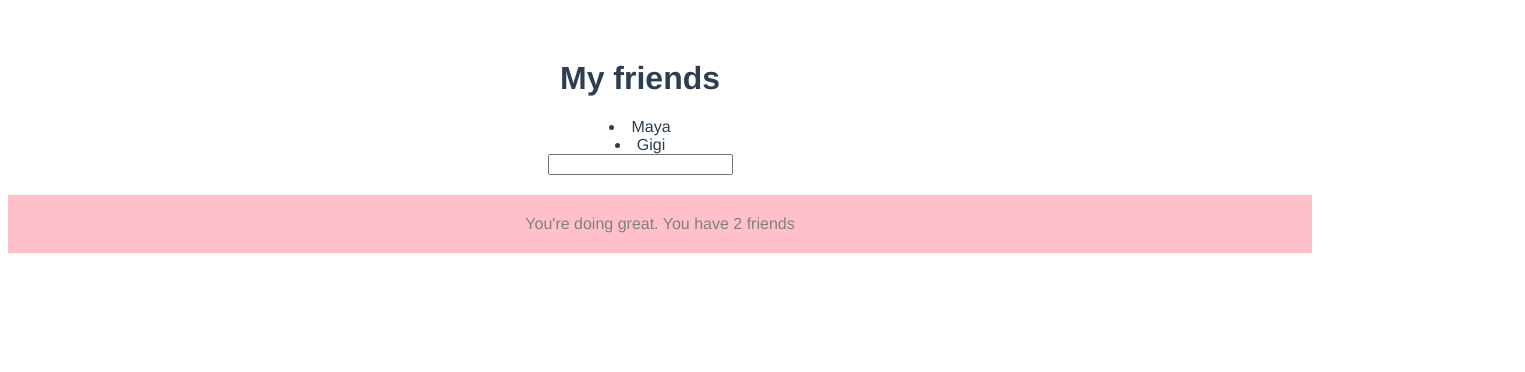
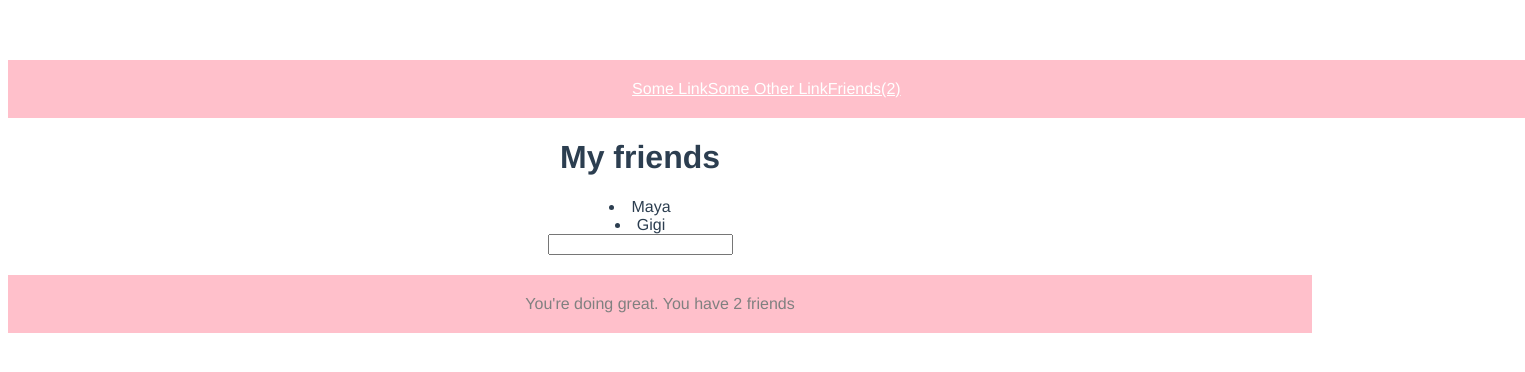
Before and after one commit to mayanovarini/vue_router, a Vue app: page / in a window 1280 px wide. Shown: the top 372 px of the page, 1525 px wide, since content can reach past the window. Built offline with nearby package versions, Linux system fonts and the light colour scheme.

Commit message:
Create navigation component

```diff
--- a/src/components/Navigation.vue
+++ b/src/components/Navigation.vue
@@ -0,0 +1,36 @@
+<template>
+  <nav>
+    <a href="#">Some Link</a>
+    <a href="#">Some Other Link</a>
+    <a href="#">Friends({{FriendStore.friends.length}})</a>
+  </nav>
+</template>
+
+<script>
+import FriendStore from "../stores/FriendStore"
+
+export default {
+  data() {
+    return {
+      FriendStore: FriendStore.data
+    };
+  },
+}
+</script>
+
+<style scoped>
+
+nav {
+  background: pink;
+  color: grey;
+  margin-bottom: 20px;
+  padding: 20px 10%;
+  text-align: center;
+  width: 100%;
+}
+
+a {
+  color: white;
+}
+
+</style>
```
